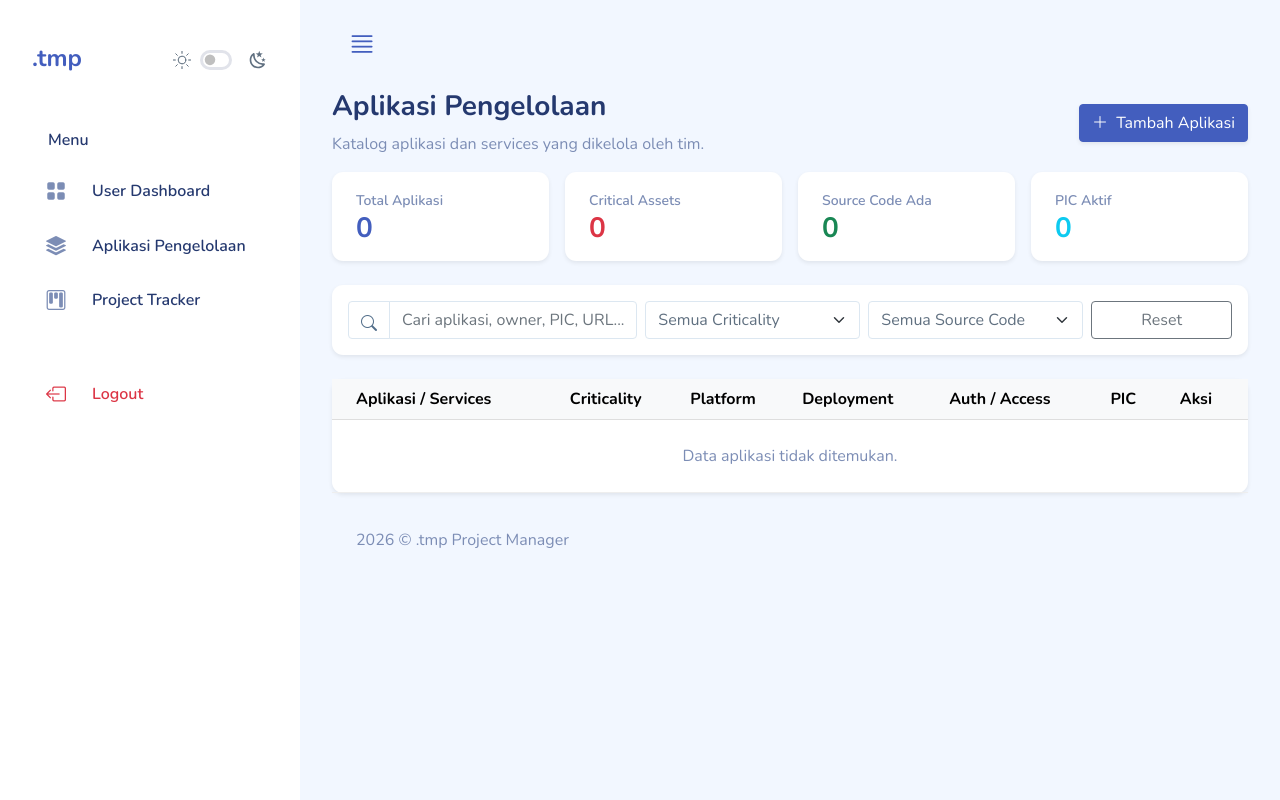
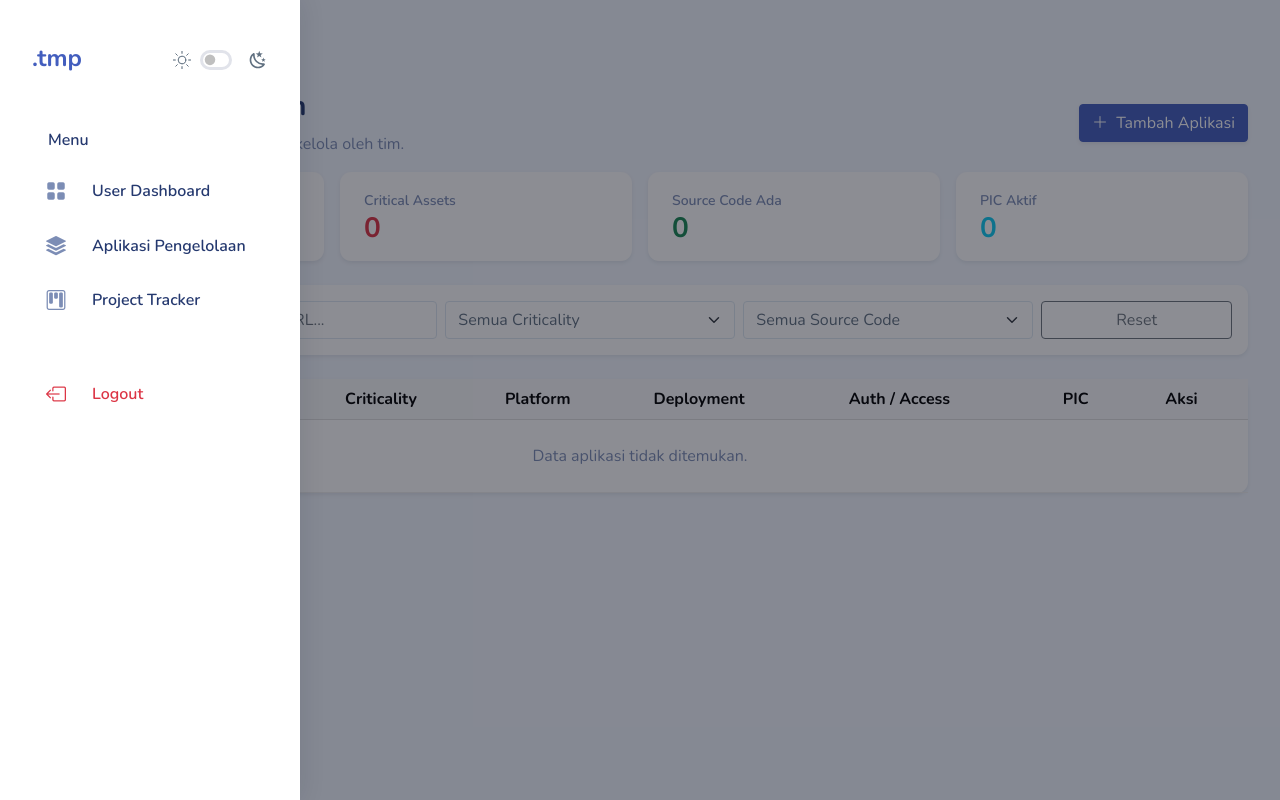
Before and after one commit to Mikosfy14/.tmp-app, a CodeIgniter 4 app: the page made by app/Views/application/index.php in a window 1280 px wide. Run offline with PHP 8.4 and a stand-in for CodeIgniter, Linux system fonts and the light colour scheme; the template is opened without the code that fills it, so the values that code supplies are empty; some libraries are stand-ins or nearby versions.

Commit message:
hotfix:fixing sidebar behaviour overlay

```diff
--- a/app/Views/layouts/main.php
+++ b/app/Views/layouts/main.php
@@ -57,12 +57,41 @@
             margin-right: 0.75rem !important;
         }
 
-        html.sidebar-closed #sidebar,
-        html.sidebar-closed #sidebar .sidebar-wrapper {
-            left: -300px !important;
+        #sidebar {
+            position: relative;
+            z-index: 1040;
         }
 
-        html.sidebar-closed #sidebar ~ #main {
+        #sidebar .sidebar-wrapper {
+            left: 0 !important;
+            z-index: 1041;
+            box-shadow: 0 0 1.5rem rgba(20, 24, 40, .12);
+            transition: transform .25s ease-out;
+        }
+
+        #sidebar:not(.active) .sidebar-wrapper,
+        html.sidebar-closed #sidebar .sidebar-wrapper {
+            transform: translateX(-100%);
+        }
+
+        #sidebar-backdrop {
+            position: fixed;
+            inset: 0;
+            z-index: 1040;
+            background: rgba(15, 18, 30, .48);
+            opacity: 0;
+            visibility: hidden;
+            pointer-events: none;
+            transition: opacity .25s ease, visibility .25s ease;
+        }
+
+        #sidebar.active #sidebar-backdrop {
+            opacity: 1;
+            visibility: visible;
+            pointer-events: auto;
+        }
+
+        #main {
             margin-left: 0 !important;
         }
 
--- a/app/Views/layouts/sidebar.php
+++ b/app/Views/layouts/sidebar.php
@@ -74,4 +74,5 @@
             </ul>
         </div>
     </div>
+    <div id="sidebar-backdrop" aria-hidden="true"></div>
 </div>
```
Also changed, not shown: public/assets/js/main.js.
